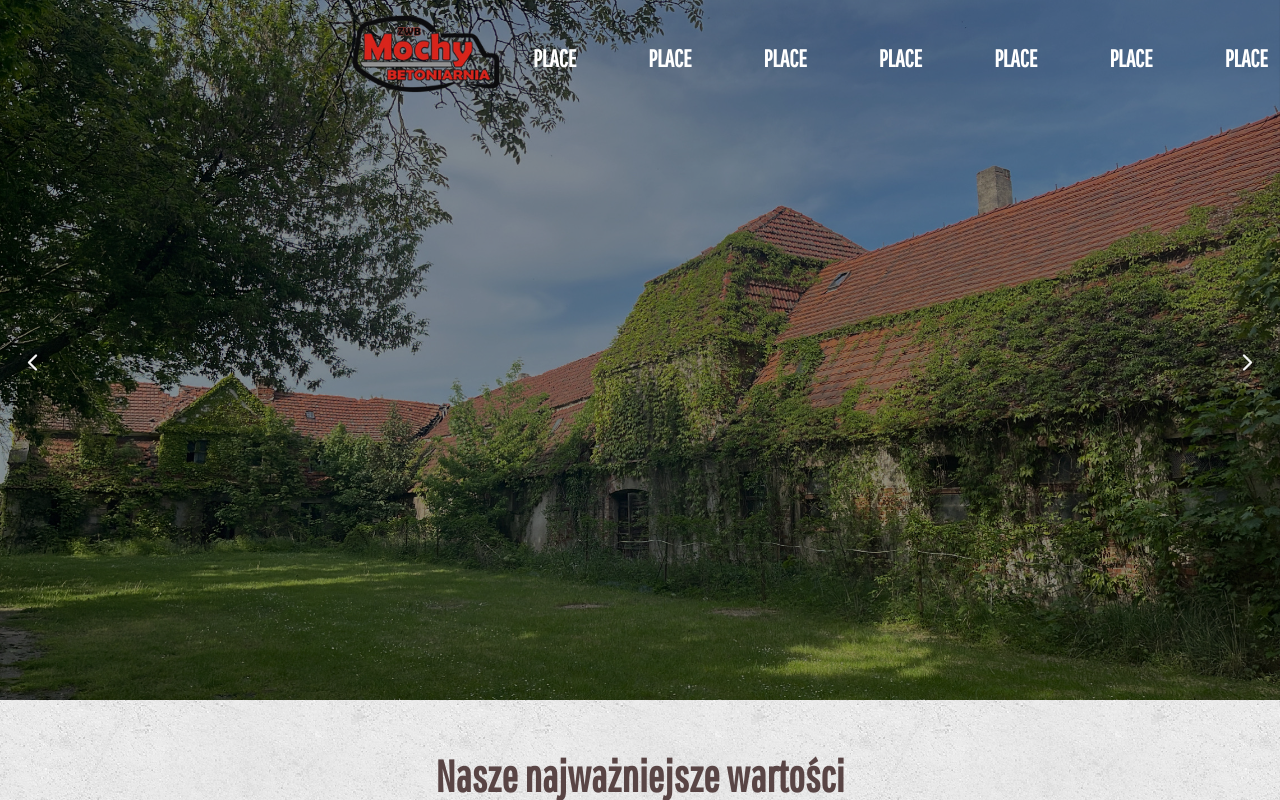
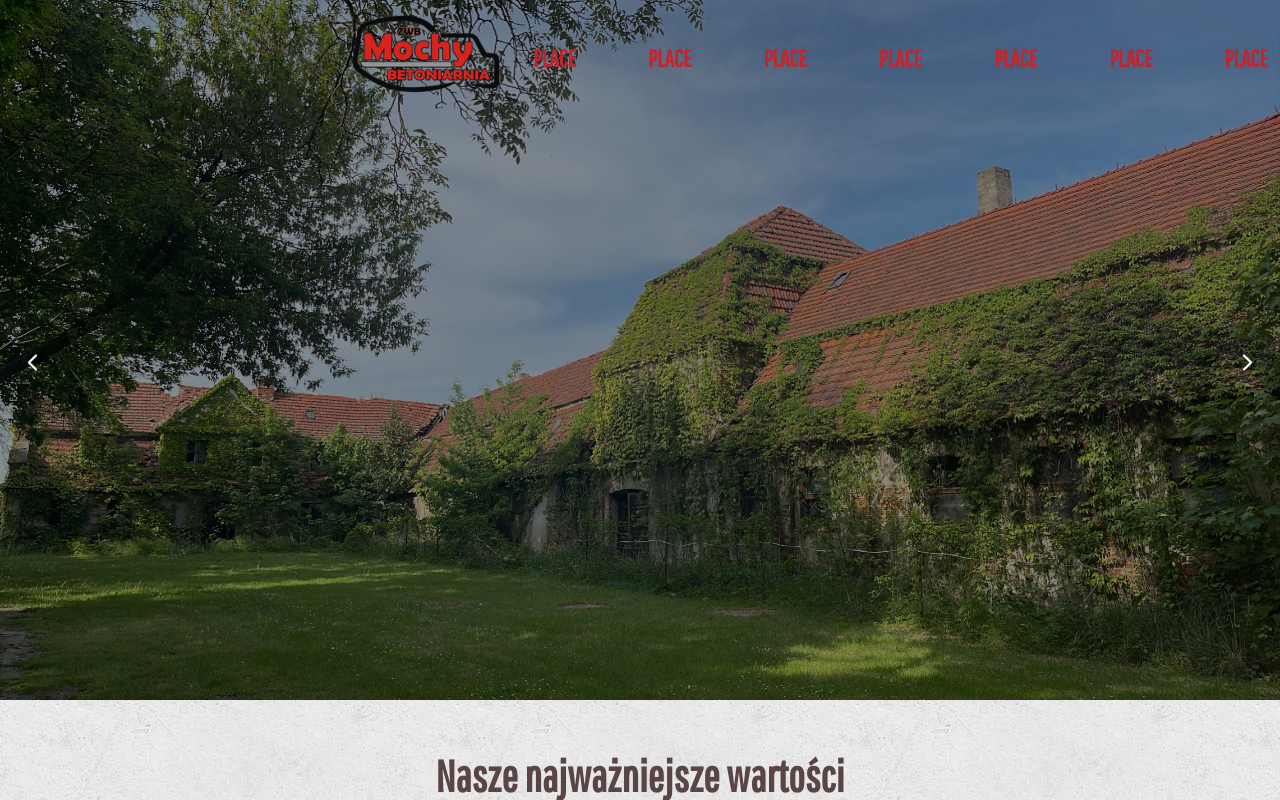
Before and after one commit to AdamAngg/beton-mochy, a Next.js app: page / in a window 1280 px wide. Shown: the top 800 px of the page. Built offline with nearby package versions, Linux system fonts and the light colour scheme.

Commit message:
style: new btn styles navbar

```diff
--- a/src/components/UI/navbar/navbar.module.css
+++ b/src/components/UI/navbar/navbar.module.css
@@ -27,14 +27,15 @@
   position: relative;
 }
 .btn_wrapper {
-  height: auto;
-  width: auto;
+  left: 0%;
+  height: 100%;
+  width: 100%;
   position: absolute;
 }
 .btn {
   font: inherit;
   background: none;
-  color: #fff;
+  color: var(--color-complementary);
   font-size: var(--fontSize-medium);
   font-weight: 600;
   border: none;
@@ -60,7 +61,7 @@
   left: 0;
 }
 .btn_element:hover .btn {
-  color: var(--color-complementary);
+  color: #ffffff;
   cursor: pointer;
 }
 .btn_element:hover::after,
```
